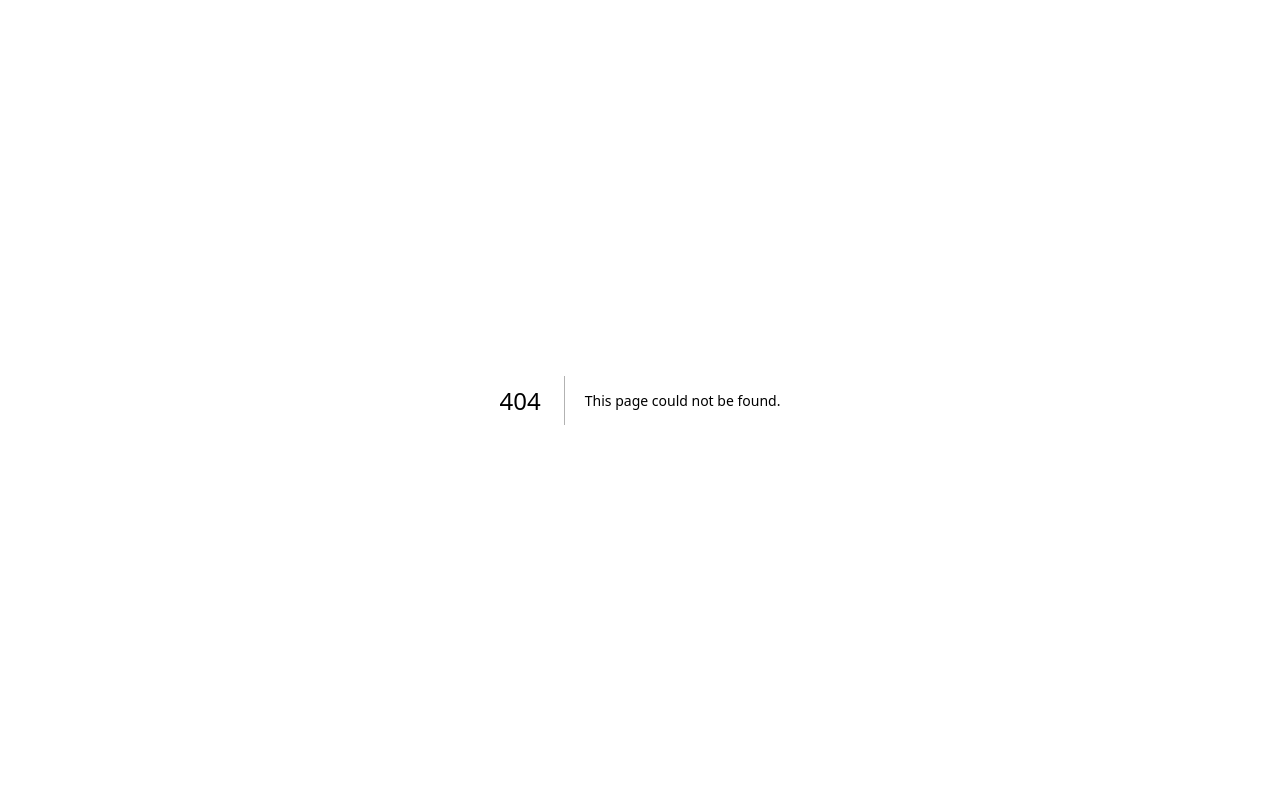
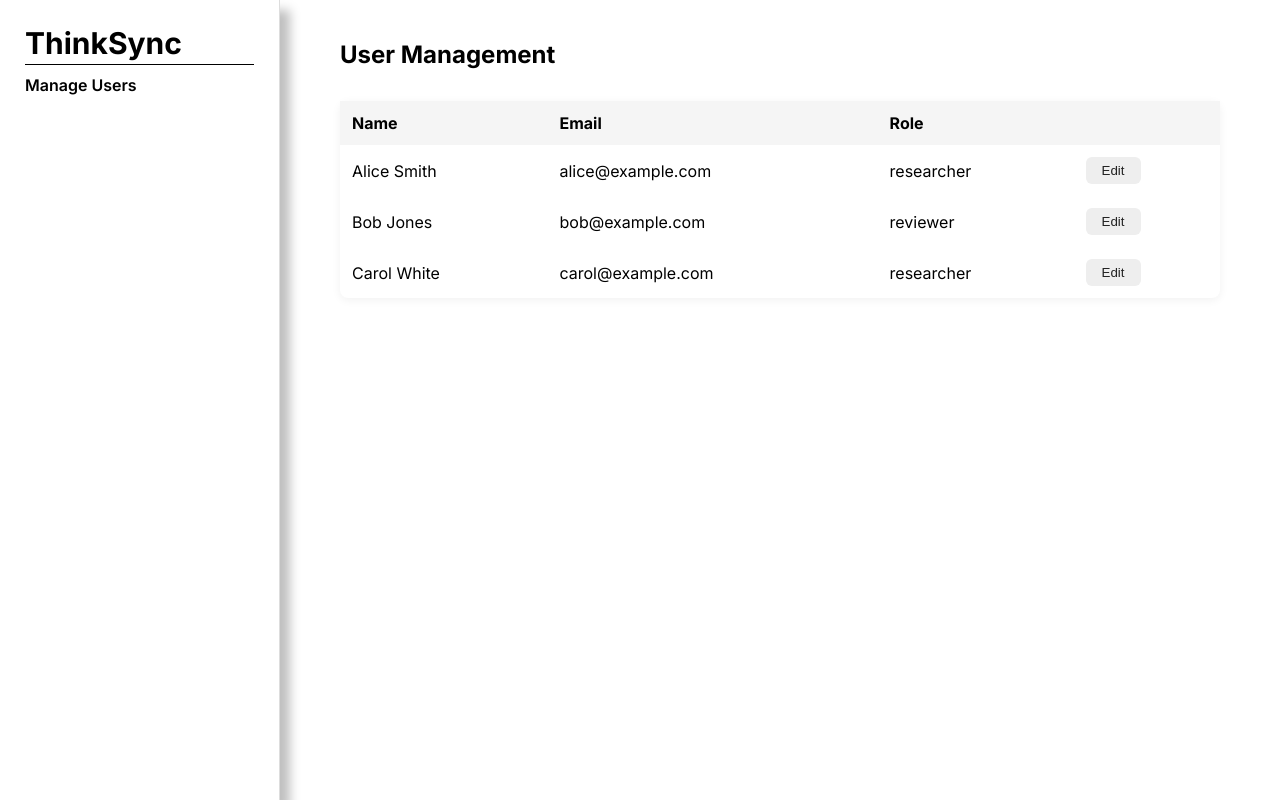
Before and after one commit to ilyKenta/ThinkSync, a Next.js app in the folder frontend/: page /manage-users in a window 1280 px wide. Before the commit this address had no page. Built offline with nearby package versions, Linux system fonts and the light colour scheme.

Commit message:
manage users implemented

```diff
--- /dev/null
+++ b/frontend/src/app/manage-users/page.tsx
@@ -0,0 +1,90 @@
+"use client";
+
+import React, { useEffect, useState } from "react";
+import styles from "../dashboard/page.module.css";
+
+interface User {
+  id: string;
+  name: string;
+  email: string;
+  role: string;
+}
+
+const mockUsers: User[] = [
+  { id: "1", name: "Alice Smith", email: "alice@example.com", role: "researcher" },
+  { id: "2", name: "Bob Jones", email: "bob@example.com", role: "reviewer" },
+  { id: "3", name: "Carol White", email: "carol@example.com", role: "researcher" },
+];
+
+const roles = ["researcher", "reviewer", "admin"];
+
+const ManageUsersPage = () => {
+  const [users, setUsers] = useState<User[]>([]);
+  const [editingId, setEditingId] = useState<string | null>(null);
+  const [editRole, setEditRole] = useState<string>("");
+
+  useEffect(() => {
+    // Replace this with actual API call
+    setUsers(mockUsers);
+  }, []);
+
+  const handleEdit = (user: User) => {
+    setEditingId(user.id);
+    setEditRole(user.role);
+  };
+
+  const handleSave = (user: User) => {
+    setUsers(users.map(u => u.id === user.id ? { ...u, role: editRole } : u));
+    setEditingId(null);
+  };
+
+  return (
+    <main className={styles.container}>
+      <aside className={styles.sidebar}>
+        <h2 style={{ margin: 0 }}>ThinkSync</h2>
+        <h3>Manage Users</h3>
+      </aside>
+      <section style={{ flex: 1, padding: "40px 60px" }}>
+        <h1 style={{ marginBottom: 32 }}>User Management</h1>
+        <table style={{ width: "100%", borderCollapse: "collapse", background: "#fff", borderRadius: 8, boxShadow: "0 2px 10px rgba(0,0,0,0.06)" }}>
+          <thead>
+            <tr style={{ background: "#f5f5f5" }}>
+              <th style={{ textAlign: "left", padding: 12 }}>Name</th>
+              <th style={{ textAlign: "left", padding: 12 }}>Email</th>
+              <th style={{ textAlign: "left", padding: 12 }}>Role</th>
+              <th style={{ textAlign: "left", padding: 12 }}></th>
+            </tr>
+          </thead>
+          <tbody>
+            {users.map(user => (
+              <tr key={user.id}>
+                <td style={{ padding: 12 }}>{user.name}</td>
+                <td style={{ padding: 12 }}>{user.email}</td>
+                <td style={{ padding: 12 }}>
+                  {editingId === user.id ? (
+                    <select value={editRole} onChange={e => setEditRole(e.target.value)}>
+                      {roles.map(role => (
+                        <option key={role} value={role}>{role}</option>
+                      ))}
+                    </select>
+                  ) : (
+                    user.role
+                  )}
+                </td>
+                <td style={{ padding: 12 }}>
+                  {editingId === user.id ? (
+                    <button style={{ background: '#222', color: '#fff', border: 'none', borderRadius: 6, padding: '6px 16px', marginRight: 8 }} onClick={() => handleSave(user)}>Save</button>
+                  ) : (
+                    <button style={{ background: '#eee', color: '#222', border: 'none', borderRadius: 6, padding: '6px 16px' }} onClick={() => handleEdit(user)}>Edit</button>
+                  )}
+                </td>
+              </tr>
+            ))}
+          </tbody>
+        </table>
+      </section>
+    </main>
+  );
+};
+
+export default ManageUsersPage;
```
Also changed, not shown: frontend/src/app/admin-dashboard/page.tsx (added, +61 -0 lines).
